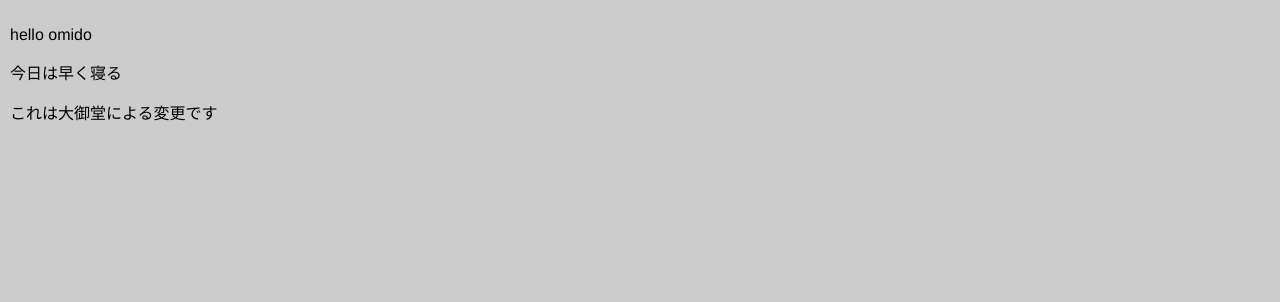
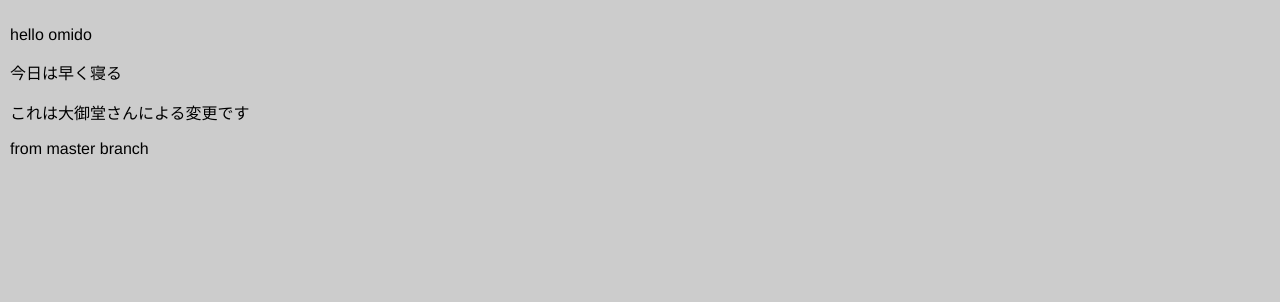
Before and after one commit to Domikoapp/TestMonaca, a browser extension: page www/index.html in a window 1280 px wide. Shown: the top 302 px of the page. Drawn offline with Linux system fonts and the light colour scheme.

Commit message:
from master branch

```diff
--- a/www/index.html
+++ b/www/index.html
@@ -20,7 +20,10 @@
     <p>hello omido</p>
     <p>今日は早く寝る</p>
     <p>
-        これは大御堂による変更です
+        これは大御堂さんによる変更です
+    </p>
+    <p>
+        from master branch
     </p>
     <h1>Welcome to Monaca!</h1>
     <a class="button--large" href="phonegap-demo.html">Start Demo</a>
```
